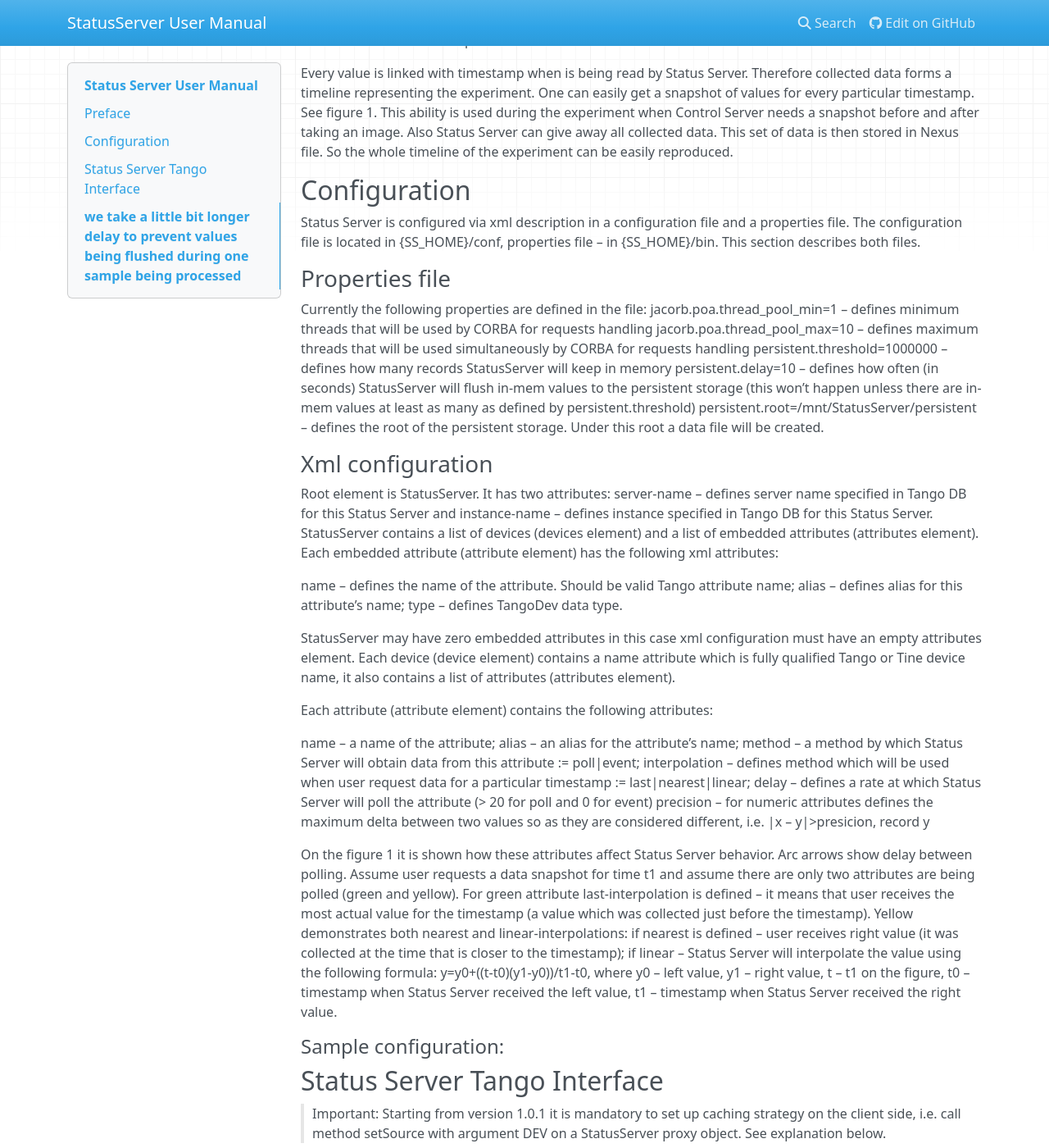
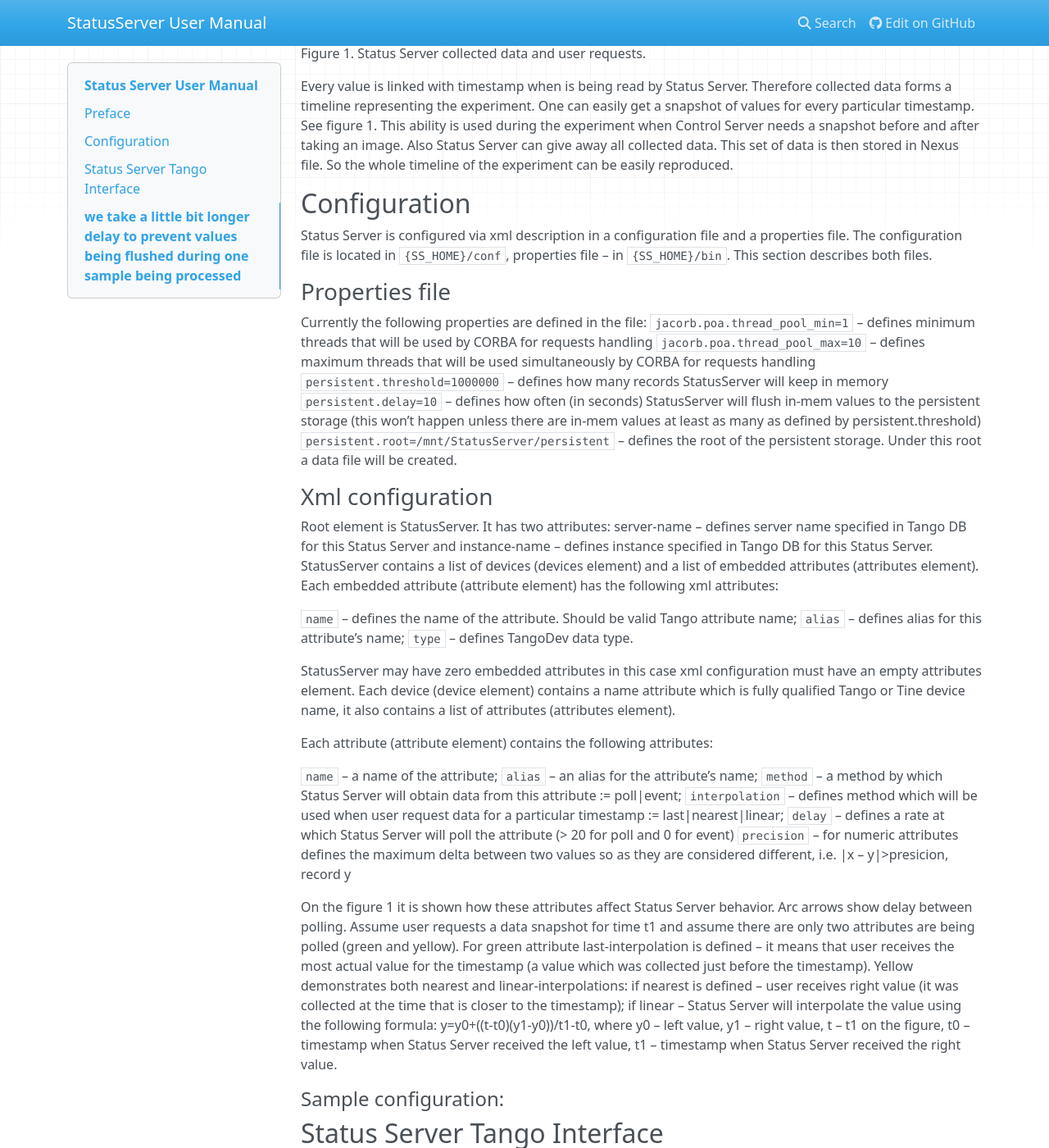
Before and after one commit to scientific-software-hub/status-server, an MkDocs documentation site: the page built from docs/index.md, in a window 1280 px wide and 1400 px high, scrolled down 666 px. Shown: the whole window at 82% size. Built offline with MkDocs 1.6.1, drawn with Linux system fonts in a browser that asks for light colours; nearby versions of some CDN libraries.

```diff
--- a/docs/index.md
+++ b/docs/index.md
@@ -10,43 +10,44 @@ Status Server is a Java application which supports Tango interface. So one can c
 Operator configures which attributes of which target devices will be read in a simple xml file. Devices can be of both types: Tango and Tine. Attributes can be polled or updated by event.
 
 ![StatusServer data](images/statusserver_data.png)
+
 Figure 1. Status Server collected data and user requests.
 
 Every value is linked with timestamp when is being read by Status Server. Therefore collected data forms a timeline representing the experiment. One can easily get a snapshot of values for every particular timestamp. See figure 1. This ability is used during the experiment when Control Server needs a snapshot before and after taking an image. Also Status Server can give away all collected data. This set of data is then stored in Nexus file. So the whole timeline of the experiment can be easily reproduced.
 
 ## Configuration
 
-Status Server is configured via xml description in a configuration file and a properties file. The configuration file is located in {SS_HOME}/conf, properties file ­– in {SS_HOME}/bin. This section describes both files.
+Status Server is configured via xml description in a configuration file and a properties file. The configuration file is located in `{SS_HOME}/conf`, properties file ­– in `{SS_HOME}/bin`. This section describes both files.
 
 ### Properties file
 
 Currently the following properties are defined in the file:
- jacorb.poa.thread_pool_min=1 – defines minimum threads that will be used by CORBA for requests handling
- jacorb.poa.thread_pool_max=10 – defines maximum threads that will be used simultaneously by CORBA for requests handling
- persistent.threshold=1000000 – defines how many records StatusServer will keep in memory
- persistent.delay=10 – defines how often (in seconds) StatusServer will flush in-mem values to the persistent storage (this won’t happen unless there are in-mem values at least as many as defined by persistent.threshold)
- persistent.root=/mnt/StatusServer/persistent – defines the root of the persistent storage. Under this root a data file will be created.
+ `jacorb.poa.thread_pool_min=1` – defines minimum threads that will be used by CORBA for requests handling
+ `jacorb.poa.thread_pool_max=10` – defines maximum threads that will be used simultaneously by CORBA for requests handling
+ `persistent.threshold=1000000` – defines how many records StatusServer will keep in memory
+ `persistent.delay=10` – defines how often (in seconds) StatusServer will flush in-mem values to the persistent storage (this won’t happen unless there are in-mem values at least as many as defined by persistent.threshold)
+ `persistent.root=/mnt/StatusServer/persistent` – defines the root of the persistent storage. Under this root a data file will be created.
 
 ### Xml configuration
 
 Root element is StatusServer. It has two attributes: server-name – defines server name specified in Tango DB for this Status Server and instance-name – defines instance specified in Tango DB for this Status Server. StatusServer contains a list of devices (devices element) and a list of embedded attributes (attributes element).
 Each embedded attribute (attribute element) has the following xml attributes:
 
-  name – defines the name of the attribute. Should be valid Tango attribute name;
-  alias – defines alias for this attribute’s name;
-  type – defines TangoDev data type.
+  `name` – defines the name of the attribute. Should be valid Tango attribute name;
+  `alias` – defines alias for this attribute’s name;
+  `type` – defines TangoDev data type.
 
 StatusServer may have zero embedded attributes in this case xml configuration must have an empty attributes element.
 Each device (device element) contains a name attribute which is fully qualified Tango or Tine device name, it also contains a list of attributes (attributes element).
 
 Each attribute (attribute element) contains the following attributes:
 
-  name – a name of the attribute;
-  alias – an alias for the attribute’s name;
-  method – a method by which Status Server will obtain data from this attribute := poll|event;
-  interpolation – defines method which will be used when user request data for a particular timestamp := last|nearest|linear;
-  delay – defines a rate at which Status Server will poll the attribute (> 20 for poll and 0 for event)
-  precision – for numeric attributes defines the maximum delta between two values so as they are considered different, i.e. |x – y|>presicion, record y
+  `name` – a name of the attribute;
+  `alias` – an alias for the attribute’s name;
+  `method` – a method by which Status Server will obtain data from this attribute := poll|event;
+  `interpolation` – defines method which will be used when user request data for a particular timestamp := last|nearest|linear;
+  `delay` – defines a rate at which Status Server will poll the attribute (> 20 for poll and 0 for event)
+  `precision` – for numeric attributes defines the maximum delta between two values so as they are considered different, i.e. |x – y|>presicion, record y
 
 On the figure 1 it is shown how these attributes affect Status Server behavior. Arc arrows show delay between polling. Assume user requests a data snapshot for time t1 and assume there are only two attributes are being polled (green and yellow). For green attribute last-interpolation is defined – it means that user receives the most actual value for the timestamp (a value which was collected just before the timestamp). Yellow demonstrates both nearest and linear-interpolations: if nearest is defined – user receives right value (it was collected at the time that is closer to the timestamp); if linear – Status Server will interpolate the value using the following formula: y=y0+((t-t0)(y1-y0))/t1-t0, where y0 – left value, y1 – right value, t – t1 on the figure, t0 – timestamp when Status Server received the left value, t1 – timestamp when Status Server received the right value.
 
```
